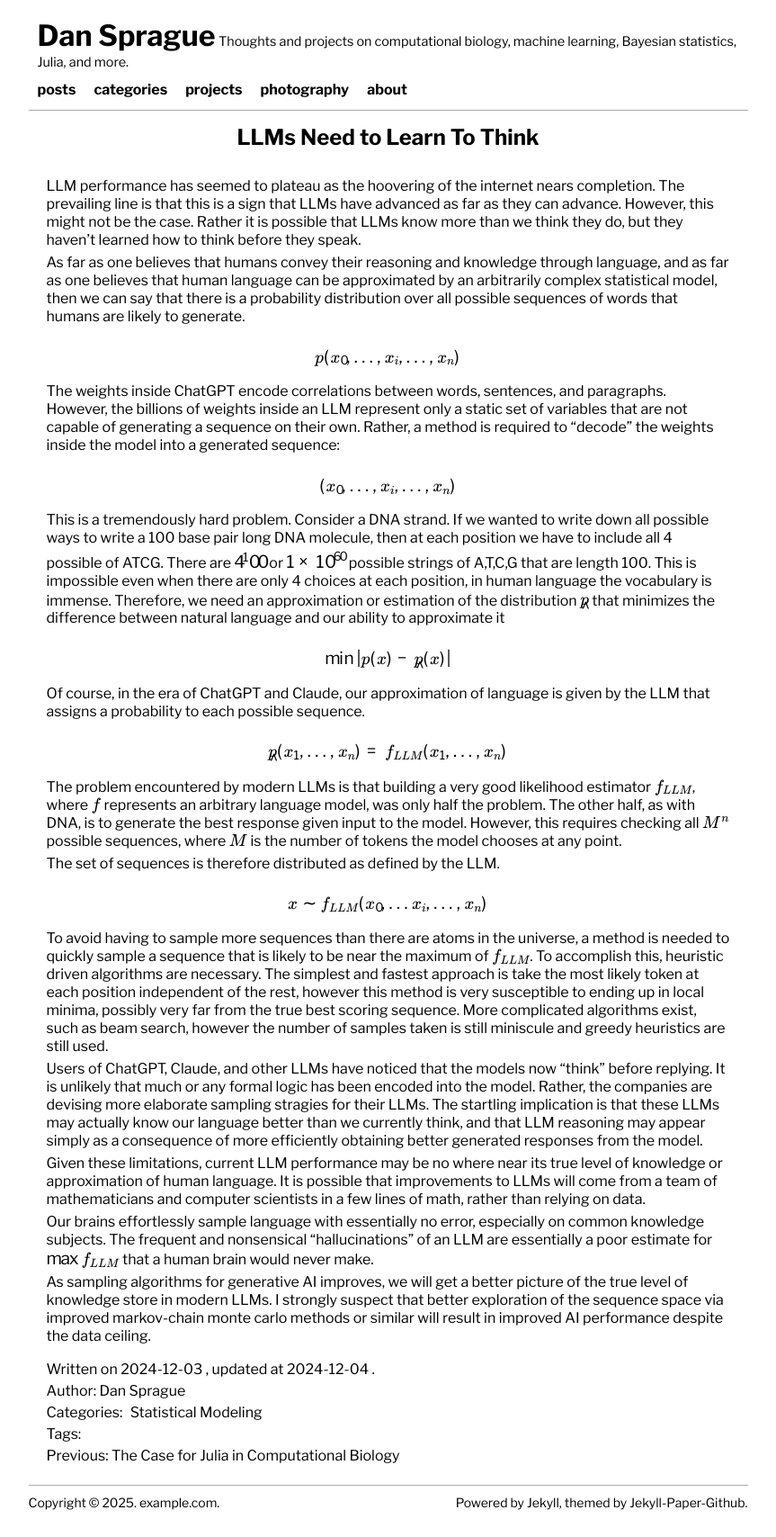
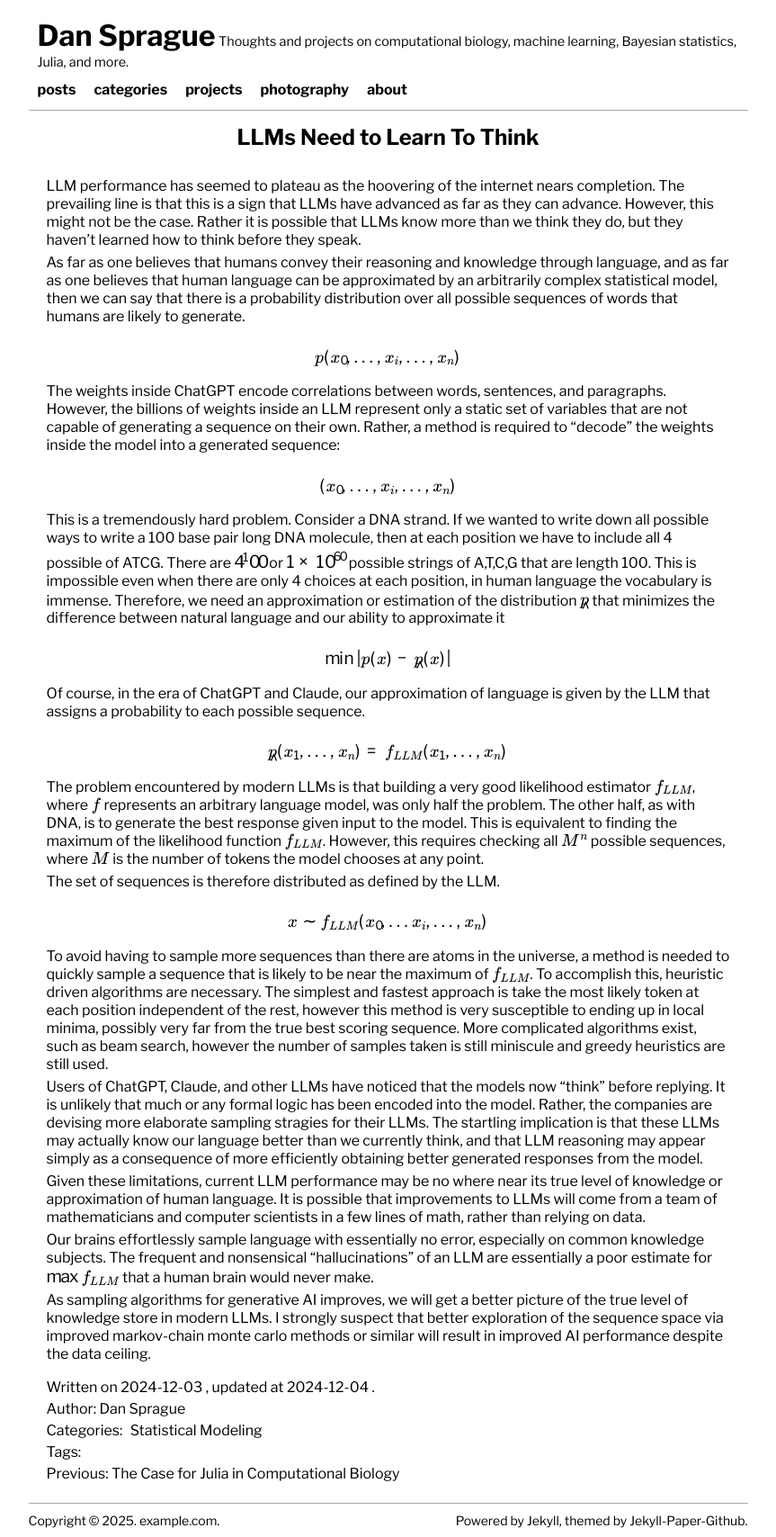
Before and after one commit to dan-sprague/dan-sprague.github.io, a Jekyll site: the page built from _posts/2025-02-02-llmthinking.markdown, in a window 1280 px wide. Shown: the whole page at 90% size, without its empty margins (201-1064 px from the left). Built offline with Jekyll 4.4.1, drawn with Linux system fonts in a browser that asks for light colours; formulas are drawn with MathJax 3.

Commit message:
fixed bug

```diff
--- a/_posts/2025-02-02-llmthinking.markdown
+++ b/_posts/2025-02-02-llmthinking.markdown
@@ -26,7 +26,7 @@
 $$\hat{p}(x_1,...,x_n) = f_{LLM}(x_1,...,x_n)$$
 
 
-The problem encountered by modern LLMs is that building a very good likelihood estimator $f_{LLM}$, where $f$ represents an arbitrary language model, was only half the problem. The other half, as with DNA, is to generate the best response given input to the model. However, this requires checking all $M^n$ possible sequences, where $M$ is the number of tokens the model chooses at any point.
+The problem encountered by modern LLMs is that building a very good likelihood estimator $f_{LLM}$, where $f$ represents an arbitrary language model, was only half the problem. The other half, as with DNA, is to generate the best response given input to the model. This is equivalent to finding the maximum of the likelihood function $f_{LLM}$. However, this requires checking all $M^n$ possible sequences, where $M$ is the number of tokens the model chooses at any point.
 
 The set of sequences is therefore distributed as defined by the LLM.
 
```
